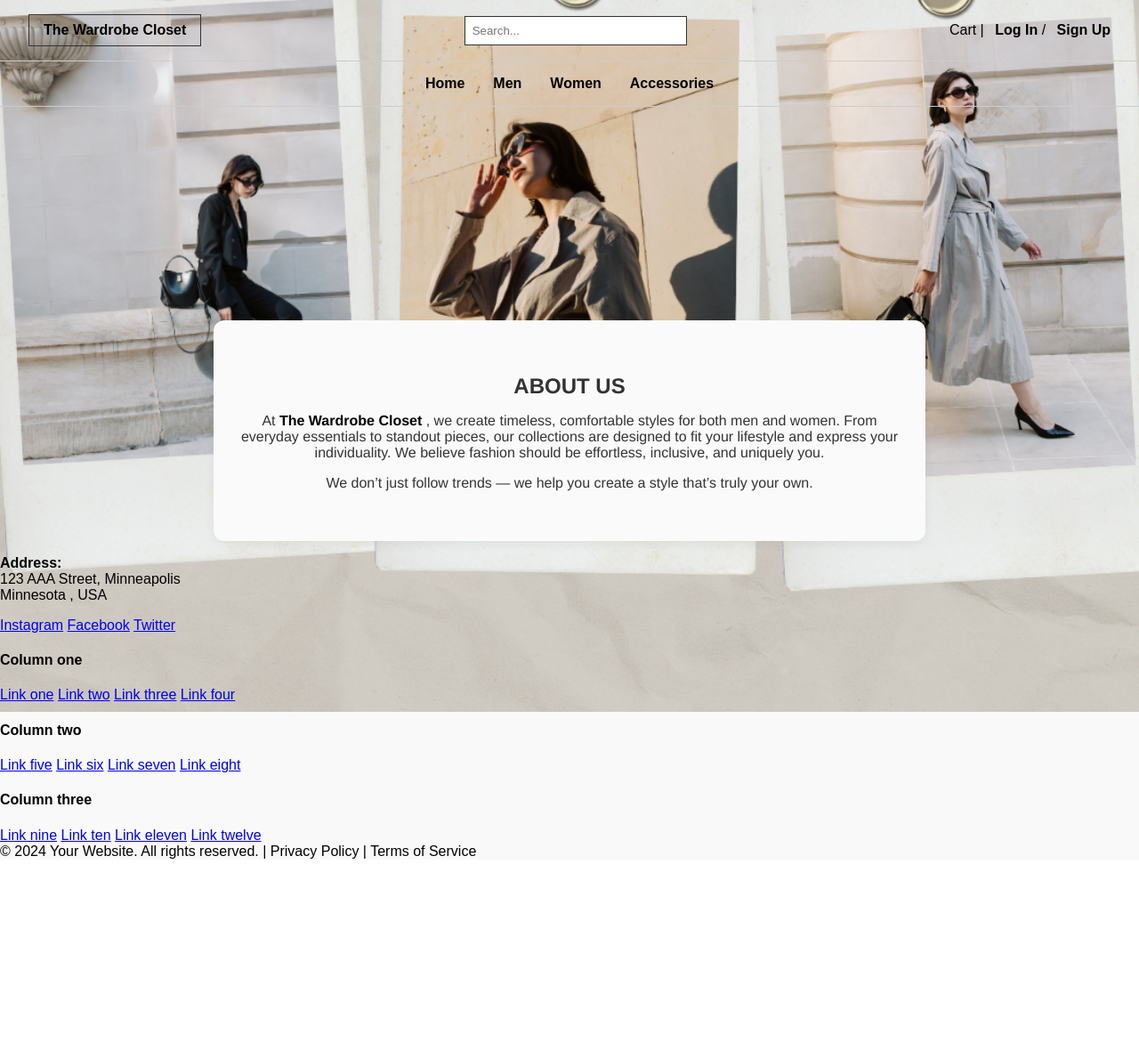
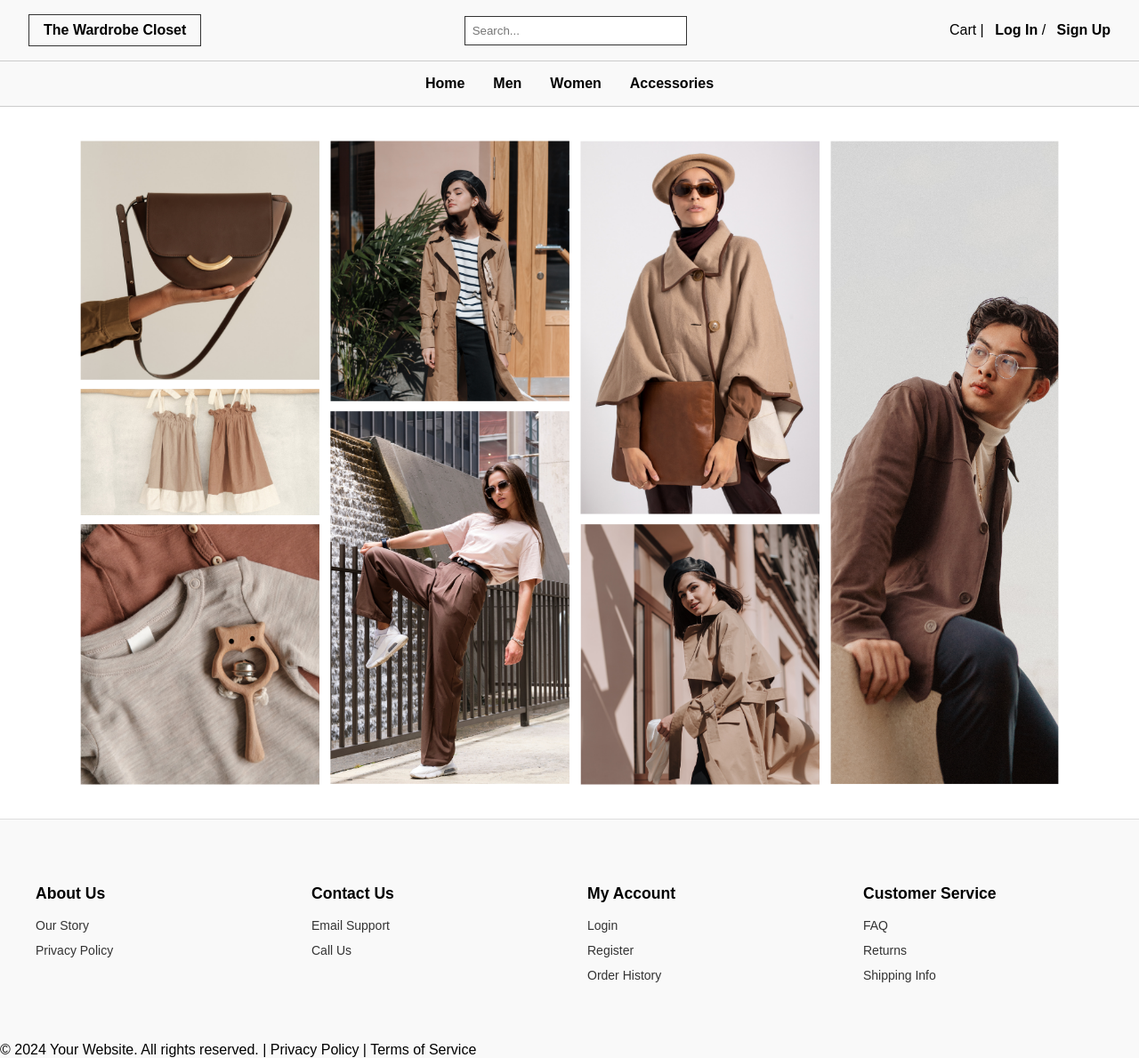
Before and after one commit to thanhnam997/the_wardrobe_closet, a Flask app: page / in a window 1280 px wide. Shown: the whole page at 89% size. Before the commit the page ends 965 px from the top, so only its background shows below. Run offline with Flask 3, Linux system fonts and the light colour scheme.

Commit message:
Added FAQ and footer pages with full routes

```diff
--- a/app/routes.py
+++ b/app/routes.py
@@ -100,3 +100,39 @@ def men():
 @bp.route('/accessories')
 def accessories():
     return render_template('accessories.html')
+
+@bp.route('/our-story')
+def our_story():
+    return render_template('our_story.html')
+
+@bp.route('/privacy-policy')
+def privacy_policy():
+    return render_template('privacy_policy.html')
+
+@bp.route('/email-support')
+def email_support():
+    return render_template('email_support.html')
+
+@bp.route('/live-chat')
+def live_chat():
+    return render_template('live_chat.html')
+
+@bp.route('/call-us')
+def call_us():
+    return render_template('call_us.html')
+
+@bp.route('/order-history')
+def order_history():
+    return render_template('order_history.html')
+
+@bp.route('/faq')
+def faq():
+    return render_template('faq.html')
+
+@bp.route('/returns')
+def returns():
+    return render_template('returns.html')
+
+@bp.route('/shipping-info')
+def shipping_info():
+    return render_template('shipping_info.html')
--- a/app/static/styles.css
+++ b/app/static/styles.css
@@ -61,12 +61,9 @@
   }
 
   .homepage_image {
-    position: fixed;
-    top: 0;
-    left: 0;
-    width: 100vw;
+    position: relative;
+    width: 100%;
     height: 100vh;
-    z-index: -1;
     overflow: hidden;
   }
 
@@ -212,3 +209,43 @@
     justify-content: center;
     margin-top: 1.5rem;
   }
+
+  .footer-simple {
+    display: flex;
+    justify-content: space-between;
+    flex-wrap: wrap;
+    padding: 40px 20px;
+    background-color: #f9f9f9;
+    border-top: 1px solid #ddd;
+    font-family: Arial, sans-serif;
+  }
+
+  .footer-column {
+    flex: 1 1 200px;
+    margin: 10px 20px;
+  }
+
+  .footer-column h4 {
+    font-size: 1.1rem;
+    margin-bottom: 15px;
+    font-weight: bold;
+  }
+
+  .footer-column ul {
+    list-style: none;
+    padding: 0;
+  }
+
+  .footer-column ul li {
+    margin-bottom: 10px;
+  }
+
+  .footer-column a {
+    text-decoration: none;
+    color: #333;
+    font-size: 14px;
+  }
+
+  .footer-column a:hover {
+    text-decoration: underline;
+  }
--- a/app/templates/index.html
+++ b/app/templates/index.html
@@ -8,10 +8,6 @@
 </head>
 
 <body>
-  <section class="homepage_image">
-    <img src="{{ url_for('static', filename='homepage_banner.png') }}" alt="Hero Banner" />
-  </section>
-
 
  <header>
    <div class="logo">The Wardrobe Closet</div>
@@ -29,7 +25,6 @@
    </div>
  </header>
 
-
  <nav class="nav-links">
   <a href="{{ url_for('main.index') }}">Home</a>
    <a href="{{ url_for('main.men') }}">Men</a>
@@ -37,47 +32,45 @@
    <a href="{{ url_for('main.accessories') }}">Accessories</a>
  </nav>
 
- <div class="arrivals-section">
-   <h2 class="section-title">ABOUT US</h2>
-   <p>At <strong>The Wardrobe Closet</strong> , we create timeless, comfortable styles for both men and women. From everyday essentials to standout pieces, our collections are designed to fit your lifestyle and express your individuality.
+ <section class="homepage_image">
+  <img src="{{ url_for('static', filename='homepage3.png') }}" alt="Hero Banner" />
+ </section>
 
-    We believe fashion should be effortless, inclusive, and uniquely you.</p>
-    <p>We don’t just follow trends — we help you create a style that’s truly your own.</p>
- </div>
+ <footer class="footer-simple">
+  <div class="footer-column">
+    <h4>About Us</h4>
+    <ul>
+      <li><a href="our_story.html">Our Story</a></li>
+      <li><a href="privacy_policy.html">Privacy Policy</a></li>
+    </ul>
+  </div>
 
+  <div class="footer-column">
+    <h4>Contact Us</h4>
+    <ul>
+      <li><a href="email_support.html">Email Support</a></li>
+      <li><a href="call_us.html">Call Us</a></li>
+    </ul>
+  </div>
 
- <footer>
-   <div>
+  <div class="footer-column">
+    <h4>My Account</h4>
+    <ul>
+      <li><a href="{{ url_for('main.login') }}">Login</a></li>
+      <li><a href="{{ url_for('main.signup') }}">Register</a></li>
+      <li><a href="order_history.html">Order History</a></li>
+    </ul>
+  </div>
 
-     <p><strong>Address:</strong><br/>123 AAA  Street, Minneapolis<br/>Minnesota , USA</p>
-     <div class="socials">
-       <a href="#">Instagram</a>
-       <a href="#">Facebook</a>
-       <a href="#">Twitter</a>
-     </div>
-   </div>
-   <div>
-     <h4>Column one</h4>
-     <a href="#">Link one</a>
-     <a href="#">Link two</a>
-     <a href="#">Link three</a>
-     <a href="#">Link four</a>
-   </div>
-   <div>
-     <h4>Column two</h4>
-     <a href="#">Link five</a>
-     <a href="#">Link six</a>
-     <a href="#">Link seven</a>
-     <a href="#">Link eight</a>
-   </div>
-   <div>
-     <h4>Column three</h4>
-     <a href="#">Link nine</a>
-     <a href="#">Link ten</a>
-     <a href="#">Link eleven</a>
-     <a href="#">Link twelve</a>
-   </div>
- </footer>
+  <div class="footer-column">
+    <h4>Customer Service</h4>
+    <ul>
+      <li><a href="faq.html">FAQ</a></li>
+      <li><a href="return.html">Returns</a></li>
+      <li><a href="shipping_info.html">Shipping Info</a></li>
+    </ul>
+  </div>
+</footer>
 
 
  <div class="bottom-line">
```
Also changed, not shown: app/templates/base.html (+37 -1 lines), app/templates/call_us.html (added, +7 -0 lines), app/templates/email_support.html (added, +7 -0 lines), app/templates/faq.html (added, +10 -0 lines), app/templates/order_history.html (added, +7 -0 lines), app/templates/our_story.html (added, +7 -0 lines), app/templates/privacy_policy.html (added, +7 -0 lines), app/templates/returns.html (added, +7 -0 lines), app/templates/shipping_info.html (added, +7 -0 lines), app/static/hero1.jpg (deleted), app/static/homepage3.png (added), app/static/homepage_banner.png (deleted).
